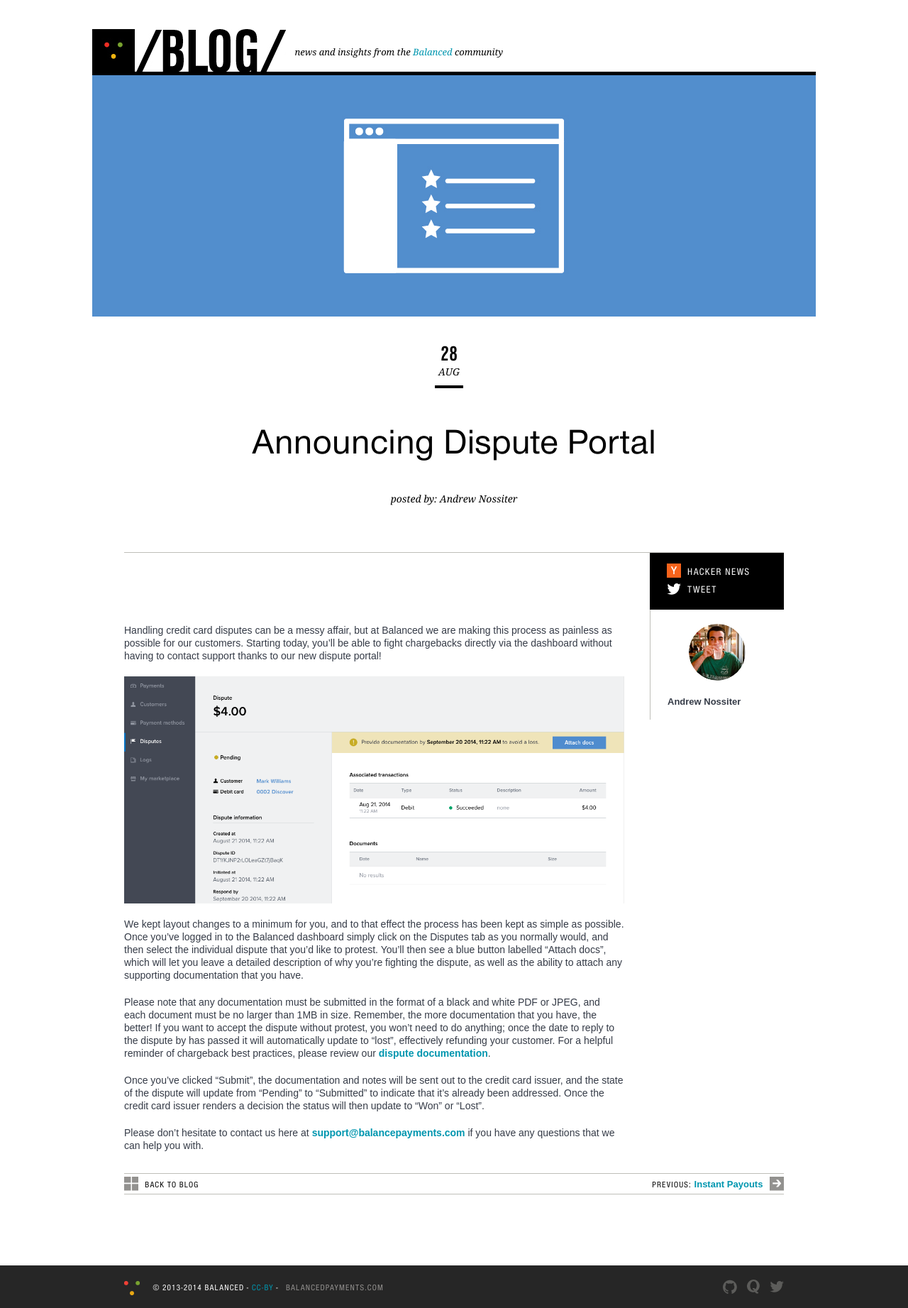
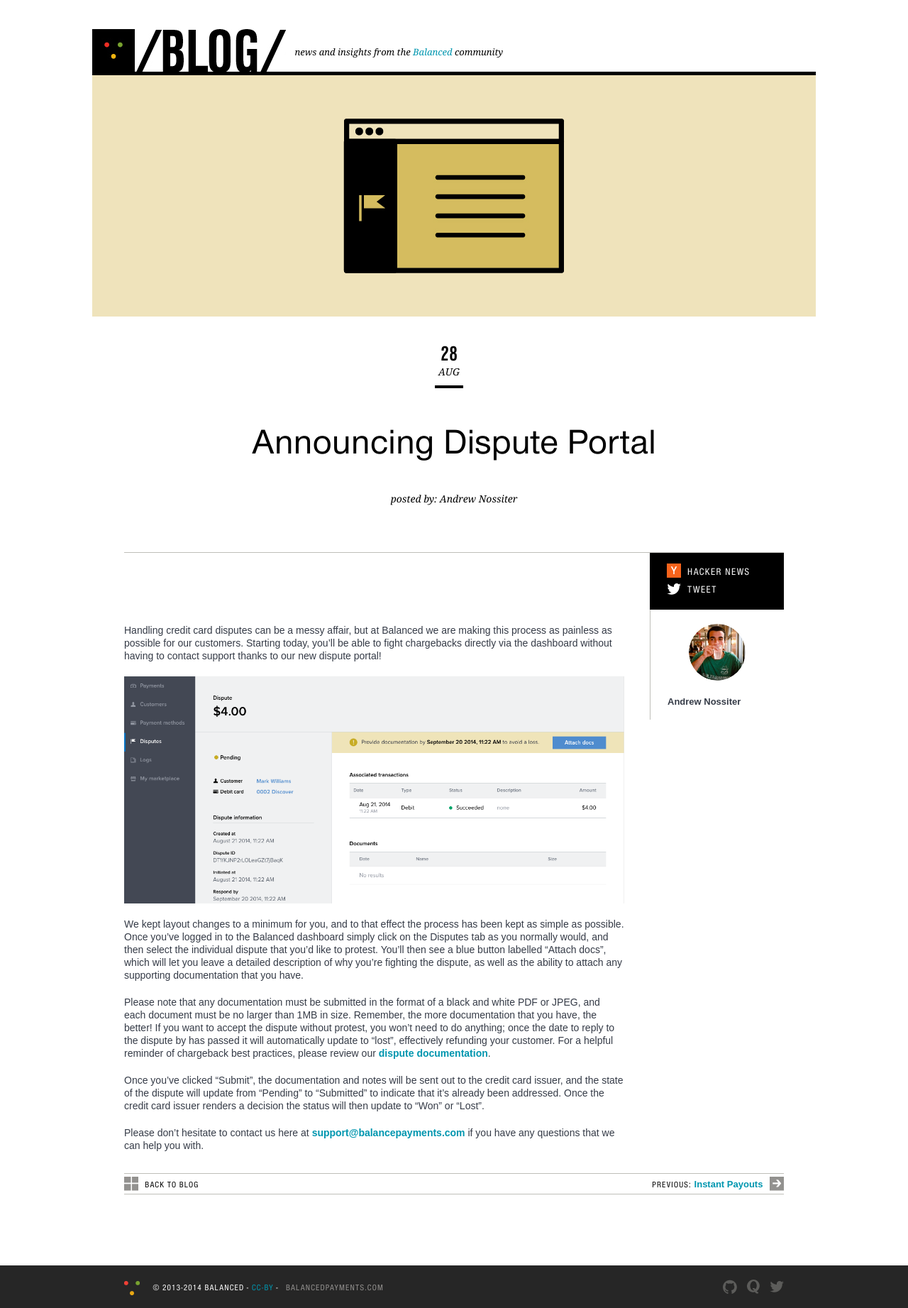
Before and after one commit to balanced/balanced.github.com, a Jekyll site: the page built from _posts/2014-08-28-announcing-dispute-portal-and-mass-payout.md, in a window 1280 px wide. Shown: the whole page at 71% size. Built offline with Jekyll 4.4.1, drawn with Linux system fonts in a browser that asks for light colours; nearby versions of some CDN libraries.

Commit message:
Update images

```diff
--- a/_posts/2014-08-28-announcing-dispute-portal-and-mass-payout.md
+++ b/_posts/2014-08-28-announcing-dispute-portal-and-mass-payout.md
@@ -3,8 +3,8 @@
 author: Andrew Nossiter
 author_image: /img/authors/andrew_nossiter.png
 title: "Announcing Dispute Portal"
-image: /img/blogimages/8_27_2014_image_600x424.jpg
-cover_image: /img/blogimages/8_27_2014_image_1020x340.jpg
+image: /img/blogimages/8_28_2014_image_600x424.jpg
+cover_image: /img/blogimages/8_28_2014_image_1020x340.jpg
 tags:
 - balanced
 - dashboard
```
Also changed, not shown: img/blogimages/8_27_2014_image_1020x340.jpg (deleted), img/blogimages/8_27_2014_image_600x424.jpg (deleted), img/blogimages/8_28_2014_image_1020x340.jpg (added), img/blogimages/8_28_2014_image_600x424.jpg (added), img/blogimages/8_29_2014_image_1020x340.jpg (added), img/blogimages/8_29_2014_image_600x424.jpg (added).
